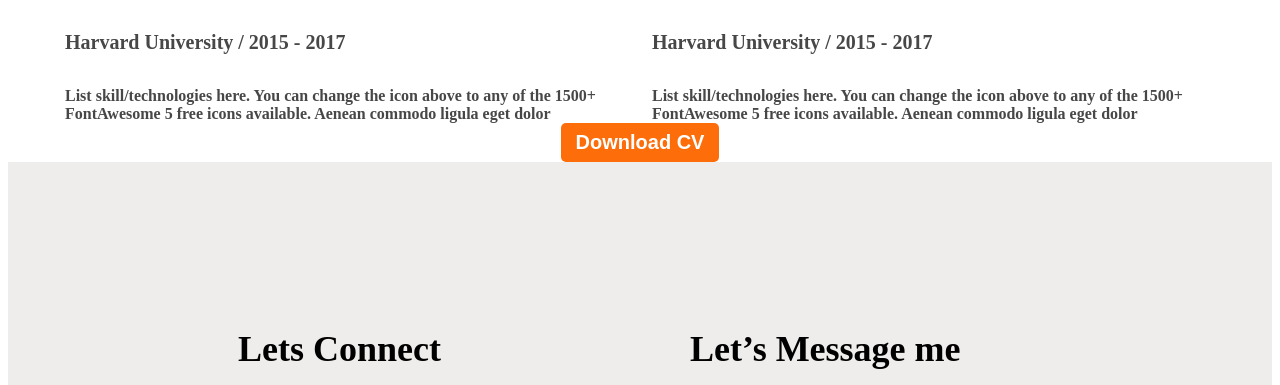
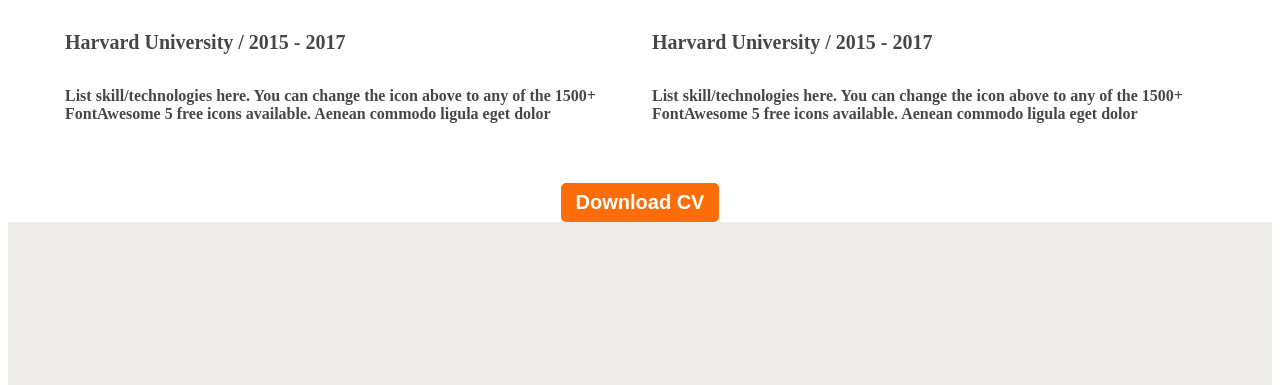
Before and after one commit to person-888/web-developer, a plain HTML site: page index.html in a window 1280 px wide. Shown: the part 2573-2958 px from the top of the page. Drawn offline with Linux system fonts and the light colour scheme.

Commit message:
a file done

```diff
--- a/index.html
+++ b/index.html
@@ -170,7 +170,7 @@
 
 </section>
 
-<div class="text-center">
+<div class="resume-down-cv">
     <button class="btn-primary"> Download CV</button>
 </div>
 
--- a/style/portfolio.css
+++ b/style/portfolio.css
@@ -173,3 +173,7 @@ font-size: 30px;
 .resume hr{
     margin: 20px auto;
 }
+.resume-down-cv{
+    margin-top: 60px;
+    text-align: center;
+}
```
